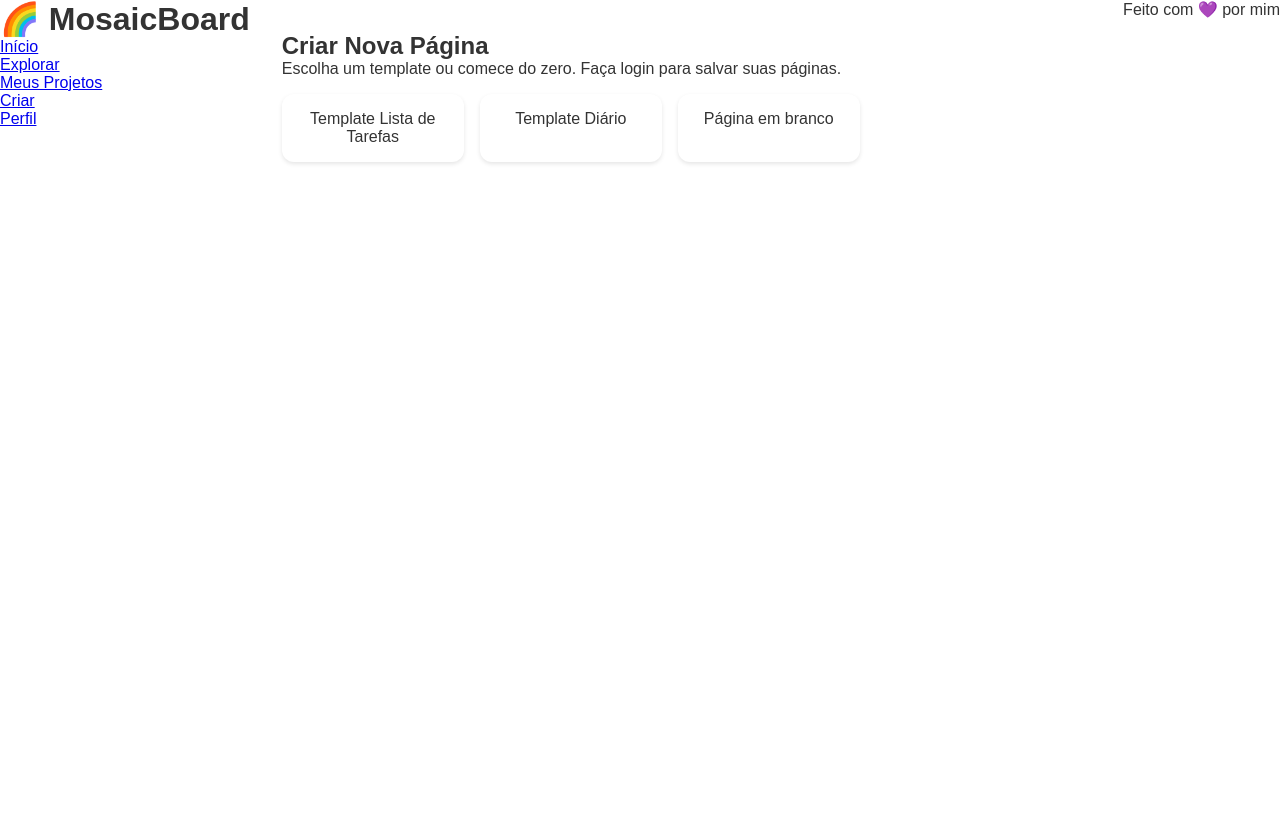
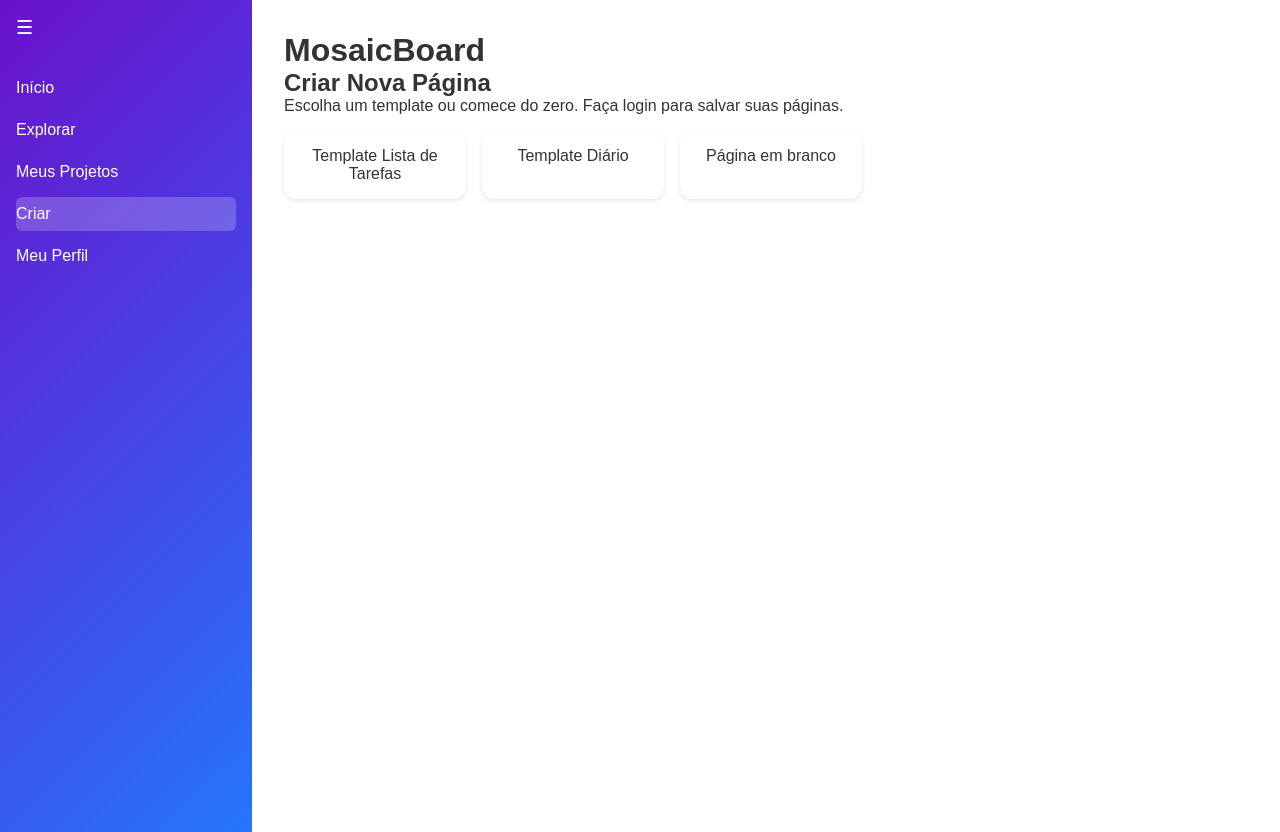
Before and after one commit to MagentaCat43/MosaicBoard, a plain HTML site: page criar.html in a window 1280 px wide. Before the commit the page ends 800 px from the top, so only its background shows below. Drawn offline with Linux system fonts and the light colour scheme.

Commit message:
criar.html

```diff
--- a/criar.html
+++ b/criar.html
@@ -7,20 +7,25 @@
   <link rel="stylesheet" href="css/style.css">
 </head>
 <body>
-  <header>
-    <h1>🌈 MosaicBoard</h1>
+  <div class="sidebar" id="sidebar">
+    <button class="toggle-btn" onclick="toggleSidebar()">☰</button>
     <nav>
       <ul>
         <li><a href="index.html">Início</a></li>
         <li><a href="explorar.html">Explorar</a></li>
         <li><a href="meus-projetos.html">Meus Projetos</a></li>
         <li><a href="criar.html" class="ativo">Criar</a></li>
-        <li><a href="perfil.html">Perfil</a></li>
+        <li><a href="perfil.html">Meu Perfil</a></li>
       </ul>
     </nav>
+  </div>
+
+  <main>
+    <header>
+      <h1>MosaicBoard</h1>
     </header>
 
-  <main>
+    <section>
       <h2>Criar Nova Página</h2>
       <p>Escolha um template ou comece do zero. Faça login para salvar suas páginas.</p>
       <div class="cards">
@@ -28,11 +33,8 @@
         <div class="card">Template Diário</div>
         <div class="card">Página em branco</div>
       </div>
+    </section>
   </main>
-
-  <footer>
-    <p>Feito com 💜 por mim</p>
-  </footer>
 
   <script src="js/script.js"></script>
 </body>
```
Lines whose indentation alone changed are shown as unchanged.
